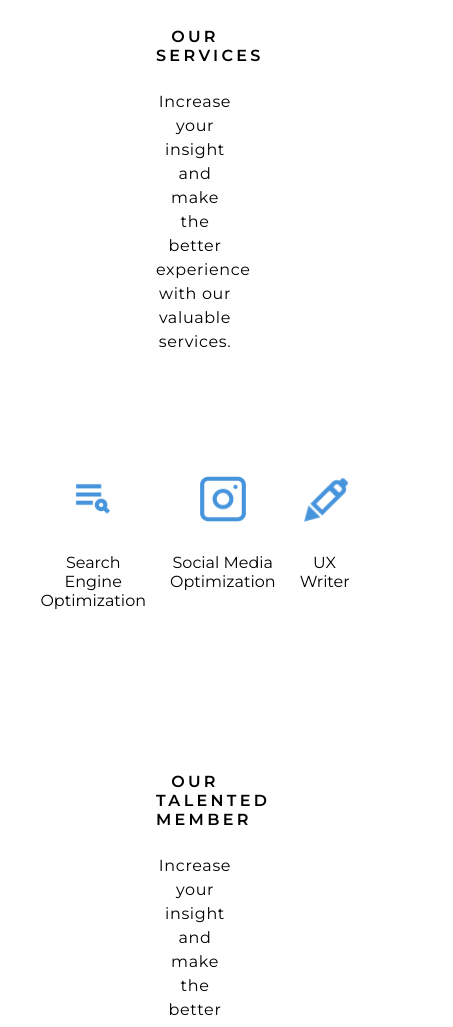
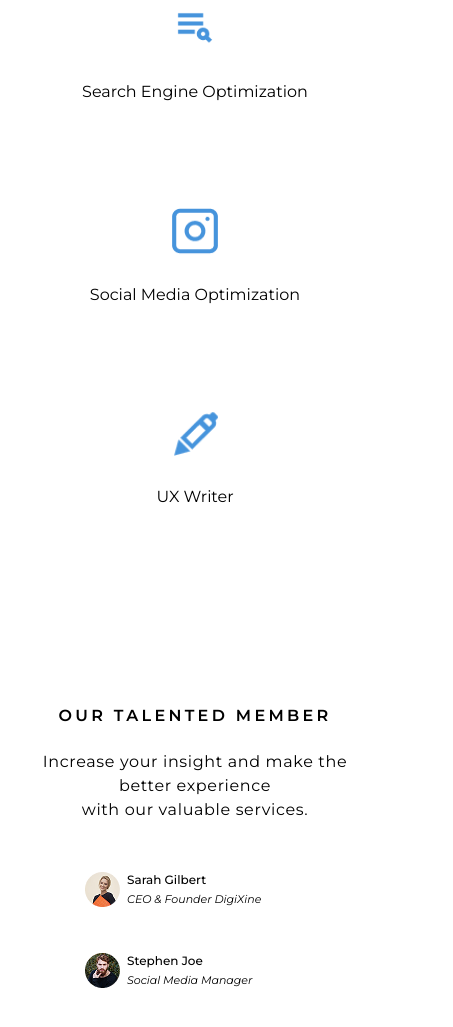
Before and after one commit to Medbrat4669/portfolio_2, a plain HTML site: page index.html in a window 390 px wide. Shown: the part 973-2000 px from the top of the page, 453 px wide, since content can reach past the window. Drawn offline with Linux system fonts and the light colour scheme.

Commit message:
add adaptation

```diff
--- a/css/style.css
+++ b/css/style.css
@@ -54,6 +54,12 @@ body {
     color: #000;
 }
 
+@media screen and (max-width: 756px) {
+    .container {
+        padding: 0 25px;
+    }
+  }
+
 /* our services */
 
 .our__services {
@@ -88,9 +94,11 @@ body {
     height: 178.56px;
     margin-top: 120px;
 }
+
 .our__services-img {
     width: 50px;
     height: 50px;
+    fill: #4694DC;
 }
 .service__card-p {
     font-family: "Montserrat", sans-serif;
@@ -98,6 +106,26 @@ body {
     font-size: 16px;
     margin-top: 25px;
 }
+
+@media screen and (max-width: 756px) {
+    .container {
+        padding: 0 25px;
+    }
+
+    .our__services-flex {
+        flex-direction: column;
+        align-items: center;
+    }
+
+    .our__services-card:nth-child(1) {
+        margin-top: 100px;
+    }
+
+    .our__services-card {
+        margin-top: 0;
+    }
+
+  }
 
 /* team */
 
@@ -158,3 +186,25 @@ body {
     font-size: 11px;
     margin-top: 5px;
 }
+
+@media screen and (max-width: 756px) {
+    .container {
+        padding: 0 25px;
+    }
+
+    .team__flex {
+        flex-direction: column;
+        align-items: center;
+        gap: 5px;
+    }
+
+    .team__card:nth-child(1) {
+        margin-top: 50px;
+    }
+
+    .team__card {
+        margin: 0;
+        padding: 0;
+    }
+
+  }
--- a/index.html
+++ b/index.html
@@ -7,7 +7,7 @@
     <link rel="preconnect" href="https://fonts.googleapis.com">
     <link rel="preconnect" href="https://fonts.gstatic.com" crossorigin>
     <link href="https://fonts.googleapis.com/css2?family=Montserrat:ital,wght@0,100..900;1,100..900&display=swap" rel="stylesheet">
-
+    <link href="https://css.gg/css" rel="stylesheet">
     <link rel="stylesheet" href="css/style.css">
 </head>
 <body>
```
